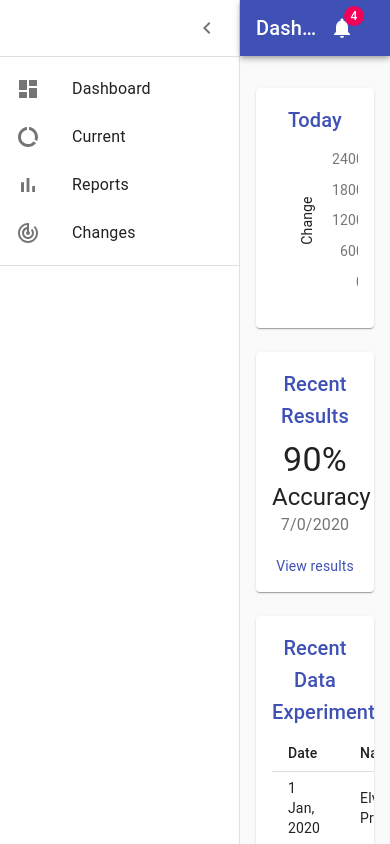
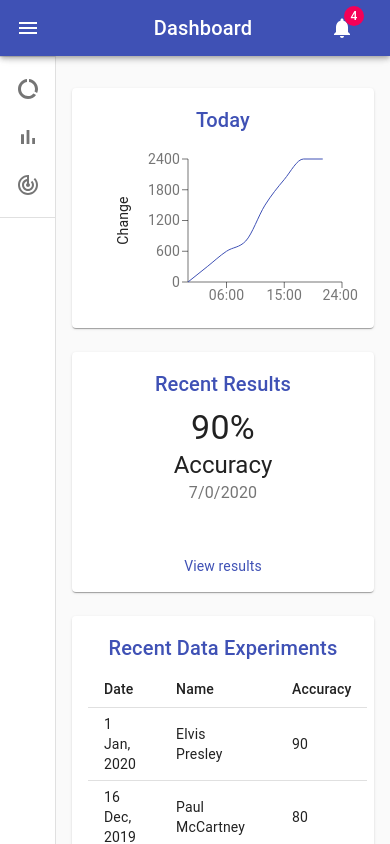
Before and after one commit to mohaimenhasan/Indoor-Localization-Capstone-Project, a React (Create React App) app in the folder visualization/: page / in a window 390 px wide. Built offline with nearby package versions, Linux system fonts and the light colour scheme.

Commit message:
Created the frontedn dashboard to be responsive and allowing view of changes

```diff
--- a/visualization/src/App.js
+++ b/visualization/src/App.js
@@ -1,6 +1,5 @@
 import React, {Component} from 'react';
 import Dashboard from "./components/Dashboard";
-import Current from "./components/currentRun";
 
 import './App.css';
 
@@ -14,7 +13,7 @@ class App extends Component{
 
     componentDidMount() {
         this.setState({
-            currentScreen: <Dashboard/>
+            currentScreen: <Dashboard appContext={this}/>
         })
     }
 
--- a/visualization/src/components/Dashboard.js
+++ b/visualization/src/components/Dashboard.js
@@ -21,10 +21,10 @@ import NotificationsIcon from '@material-ui/icons/Notifications';
 import ListItem from '@material-ui/core/ListItem';
 import ListItemIcon from '@material-ui/core/ListItemIcon';
 import ListItemText from '@material-ui/core/ListItemText';
-import DashboardIcon from '@material-ui/icons/Dashboard';
 import BarChartIcon from '@material-ui/icons/BarChart';
 import TrackChangesIcon from '@material-ui/icons/TrackChanges';
 import DataUsageIcon from '@material-ui/icons/DataUsage';
+import Current from "./currentRun";
 import Chart from './Chart';
 import Deposits from './Deposits';
 import Orders from './Orders';
@@ -134,38 +134,34 @@ class Dashboard extends Component{
     constructor(props){
         super(props);
         this.state = {
-            open: true,
-            setOpen: true
+            open: false
         }
     }
 
+    changeToCurrent(event){
+        console.log("Current Screen picked");
+        this.props.appContext.setState({
+            currentScreen: <Current appContext={this.props.appContext}/>
+        });
+    }
+
     render() {
-
         const classes = this.props.classes;
-        //const [open, setOpen] = React.useState(true);
         const handleDrawerOpen = () => {
             this.setState({
-                open: true,
-                setOpen: true
+                open: true
             });
         };
         const handleDrawerClose = () => {
             this.setState({
-                open: false,
-                setOpen: false
+                open: false
             })
         };
-        const fixedHeightPaper = clsx(classes.paper, classes.fixedHeight); // probs
+        const fixedHeightPaper = clsx(classes.paper, classes.fixedHeight);
 
         const mainListItems = (
             <div>
-                <ListItem button>
-                    <ListItemIcon>
-                        <DashboardIcon />
-                    </ListItemIcon>
-                    <ListItemText primary="Dashboard" />
-                </ListItem>
-                <ListItem button>
+                <ListItem button onClick={(event) => this.changeToCurrent(event)}>
                     <ListItemIcon>
                         <DataUsageIcon />
                     </ListItemIcon>
@@ -189,7 +185,7 @@ class Dashboard extends Component{
         return (
             <div className={classes.root}>
                 <CssBaseline />
-                <AppBar position="absolute" className={clsx(classes.appBar, this.state. open && classes.appBarShift)}>
+                <AppBar position="absolute" className={clsx(classes.appBar, this.state.open && classes.appBarShift)}>
                     <Toolbar className={classes.toolbar}>
                         <IconButton
                             edge="start"
--- a/visualization/src/components/currentRun.js
+++ b/visualization/src/components/currentRun.js
@@ -2,16 +2,183 @@ import React, {Component} from 'react';
 import HeatMap from "react-heatmap-grid";
 import PositionData from "../sampleOut";
 import { makeStyles } from '@material-ui/core/styles';
+import CssBaseline from "@material-ui/core/CssBaseline";
+import AppBar from "@material-ui/core/AppBar/AppBar";
+import clsx from "clsx";
+import Toolbar from "@material-ui/core/Toolbar";
+import IconButton from "@material-ui/core/IconButton";
+import MenuIcon from '@material-ui/icons/Menu';
+import Typography from "@material-ui/core/Typography";
+import Badge from "@material-ui/core/Badge/Badge";
+import ListItem from "@material-ui/core/ListItem";
+import ListItemIcon from "@material-ui/core/ListItemIcon";
+import ListItemText from "@material-ui/core/ListItemText";
+import DashboardIcon from '@material-ui/icons/Dashboard';
+import BarChartIcon from '@material-ui/icons/BarChart';
+import TrackChangesIcon from '@material-ui/icons/TrackChanges';
+import NotificationsIcon from '@material-ui/icons/Notifications';
+import ChevronLeftIcon from "@material-ui/icons/ChevronLeft";
+import Divider from "@material-ui/core/Divider";
+import List from "@material-ui/core/List";
+import Drawer from "@material-ui/core/Drawer";
+import Dashboard from "./Dashboard";
+import Container from "@material-ui/core/Container";
+import Link from "@material-ui/core/Link";
+import Box from "@material-ui/core/Box";
+
+let drawerWidth = 240;
+
+let useStyles;
+
+useStyles = makeStyles(theme => ({
+    root: {
+        display: 'flex',
+    },
+    toolbar: {
+        paddingRight: 24, // keep right padding when drawer closed
+    },
+    toolbarIcon: {
+        display: 'flex',
+        alignItems: 'center',
+        justifyContent: 'flex-end',
+        padding: '0 8px',
+        ...theme.mixins.toolbar,
+    },
+    appBar: {
+        zIndex: theme.zIndex.drawer + 1,
+        transition: theme.transitions.create(['width', 'margin'], {
+            easing: theme.transitions.easing.sharp,
+            duration: theme.transitions.duration.leavingScreen,
+        }),
+    },
+    appBarShift: {
+        marginLeft: drawerWidth,
+        width: `calc(100% - ${drawerWidth}px)`,
+        transition: theme.transitions.create(['width', 'margin'], {
+            easing: theme.transitions.easing.sharp,
+            duration: theme.transitions.duration.enteringScreen,
+        }),
+    },
+    menuButton: {
+        marginRight: 36,
+    },
+    menuButtonHidden: {
+        display: 'none',
+    },
+    title: {
+        flexGrow: 1,
+    },
+    drawerPaper: {
+        position: 'relative',
+        whiteSpace: 'nowrap',
+        width: drawerWidth,
+        transition: theme.transitions.create('width', {
+            easing: theme.transitions.easing.sharp,
+            duration: theme.transitions.duration.enteringScreen,
+        }),
+    },
+    drawerPaperClose: {
+        overflowX: 'hidden',
+        transition: theme.transitions.create('width', {
+            easing: theme.transitions.easing.sharp,
+            duration: theme.transitions.duration.leavingScreen,
+        }),
+        width: theme.spacing(7),
+        [theme.breakpoints.up('sm')]: {
+            width: theme.spacing(9),
+        },
+    },
+    appBarSpacer: theme.mixins.toolbar,
+    content: {
+        flexGrow: 1,
+        height: '100vh',
+        overflow: 'auto',
+    },
+    container: {
+        paddingTop: theme.spacing(4),
+        paddingBottom: theme.spacing(4),
+    },
+    paper: {
+        padding: theme.spacing(2),
+        display: 'flex',
+        overflow: 'auto',
+        flexDirection: 'column',
+    },
+    fixedHeight: {
+        height: 240,
+    },
+}));
+
+
+function withMyHook(Component){
+    return function WrappedComponent(props){
+        const classes = useStyles();
+        return <Component {...props} classes={classes}/>
+    }
+}
+
+function Copyright() {
+    return (
+        <Typography variant="body2" color="textSecondary" align="center">
+            {'Copyright © '}
+            <Link color="inherit" href="https://github.com/mohaimenhasan/Indoor-Localization-Capstone-Project">
+                Mohaimen and Friends
+            </Link>{' '}
+            {new Date().getFullYear()}
+            {'.'}
+        </Typography>
+    );
+}
+
 
 class currentRun extends Component{
     constructor(props){
         super(props);
         this.state = {
-
+            open: false
         }
     }
+    handleDrawerOpen = () => {
+        this.setState({
+            open: true
+        });
+    };
 
+    handleDrawerClose = () => {
+        this.setState({
+            open: false
+        })
+    };
+
+    changeDashboard(event){
+        this.props.appContext.setState({
+            currentScreen: <Dashboard appContext={this.props.appContext}/>
+        })
+    }
     render() {
+        let classes = this.props.classes;
+        const mainListItems = (
+            <div>
+                <ListItem button onClick={(event) => this.changeDashboard(event)}>
+                    <ListItemIcon>
+                        <DashboardIcon />
+                    </ListItemIcon>
+                    <ListItemText primary="Dashboard" />
+                </ListItem>
+                <ListItem button>
+                    <ListItemIcon>
+                        <BarChartIcon />
+                    </ListItemIcon>
+                    <ListItemText primary="Reports" />
+                </ListItem>
+                <ListItem button>
+                    <ListItemIcon>
+                        <TrackChangesIcon />
+                    </ListItemIcon>
+                    <ListItemText primary="Changes" />
+                </ListItem>
+            </div>
+        );
         let positionMatrix = PositionData["position"];
         positionMatrix = Array.from(positionMatrix);
         const xLabels = new Array(positionMatrix.length).fill(0).map((_,i) => `${i}`);
@@ -23,7 +190,50 @@ class currentRun extends Component{
 
         const yLabels = new Array(positionMatrix[0].length).fill(0).map((_,i) => `${i}`);
         const data = positionMatrix;
+
         return(
+            <div className={classes.root}>
+                <CssBaseline />
+                <AppBar position="absolute" className={clsx(classes.appBar, this.state.open && classes.appBarShift)}>
+                    <Toolbar className={classes.toolbar}>
+                        <IconButton
+                            edge="start"
+                            color="inherit"
+                            aria-label="open drawer"
+                            onClick={this.handleDrawerOpen}
+                            className={clsx(classes.menuButton, this.state.open && classes.menuButtonHidden)}
+                        >
+                            <MenuIcon />
+                        </IconButton>
+                        <Typography component="h1" variant="h6" color="inherit" noWrap className={classes.title}>
+                            Dashboard
+                        </Typography>
+                        <IconButton color="inherit">
+                            <Badge badgeContent={4} color="secondary">
+                                <NotificationsIcon />
+                            </Badge>
+                        </IconButton>
+                    </Toolbar>
+                </AppBar>
+                <Drawer
+                    variant="permanent"
+                    classes={{
+                        paper: clsx(classes.drawerPaper, !this.state.open && classes.drawerPaperClose),
+                    }}
+                    open={this.state.open}
+                >
+                    <div className={classes.toolbarIcon}>
+                        <IconButton onClick={this.handleDrawerClose}>
+                            <ChevronLeftIcon />
+                        </IconButton>
+                    </div>
+                    <Divider />
+                    <List>{mainListItems}</List>
+                    <Divider />
+                </Drawer>
+                <main className={classes.content}>
+                    <div className={classes.appBarSpacer} />
+                    <Container maxWidth="lg" className={classes.container}>
                         <div style={{ fontSize: "16px" }}>
                             <HeatMap
                                 height={75}
@@ -43,8 +253,16 @@ class currentRun extends Component{
                                 cellRender={value => value && `${value}%`}
                             />
                         </div>
+                        <Box pt={4}>
+                            <Copyright />
+                        </Box>
+                    </Container>
+                </main>
+            </div>
         )
     }
 }
 
+currentRun = withMyHook(currentRun);
+
 export default currentRun;
```
Lines whose indentation alone changed are shown as unchanged.
